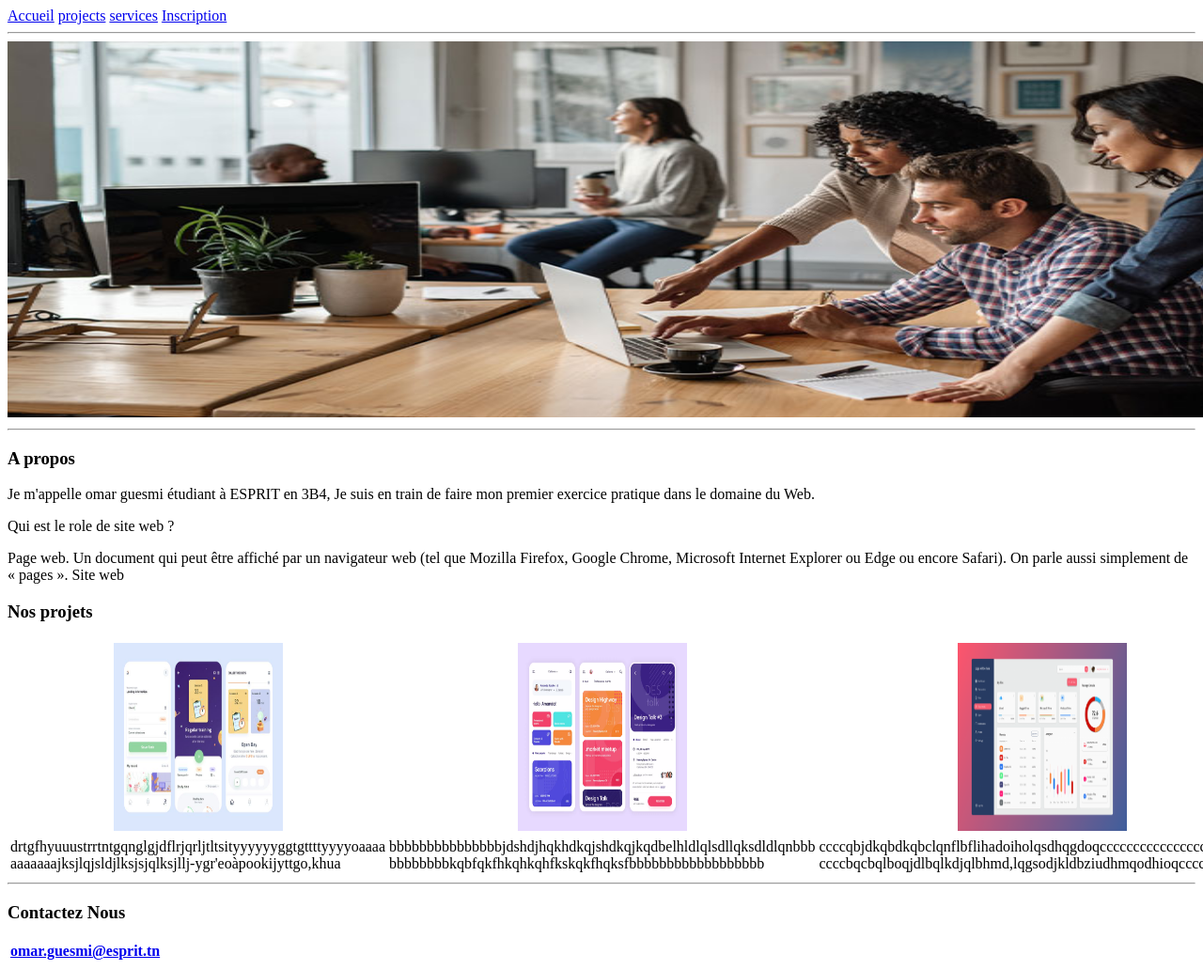
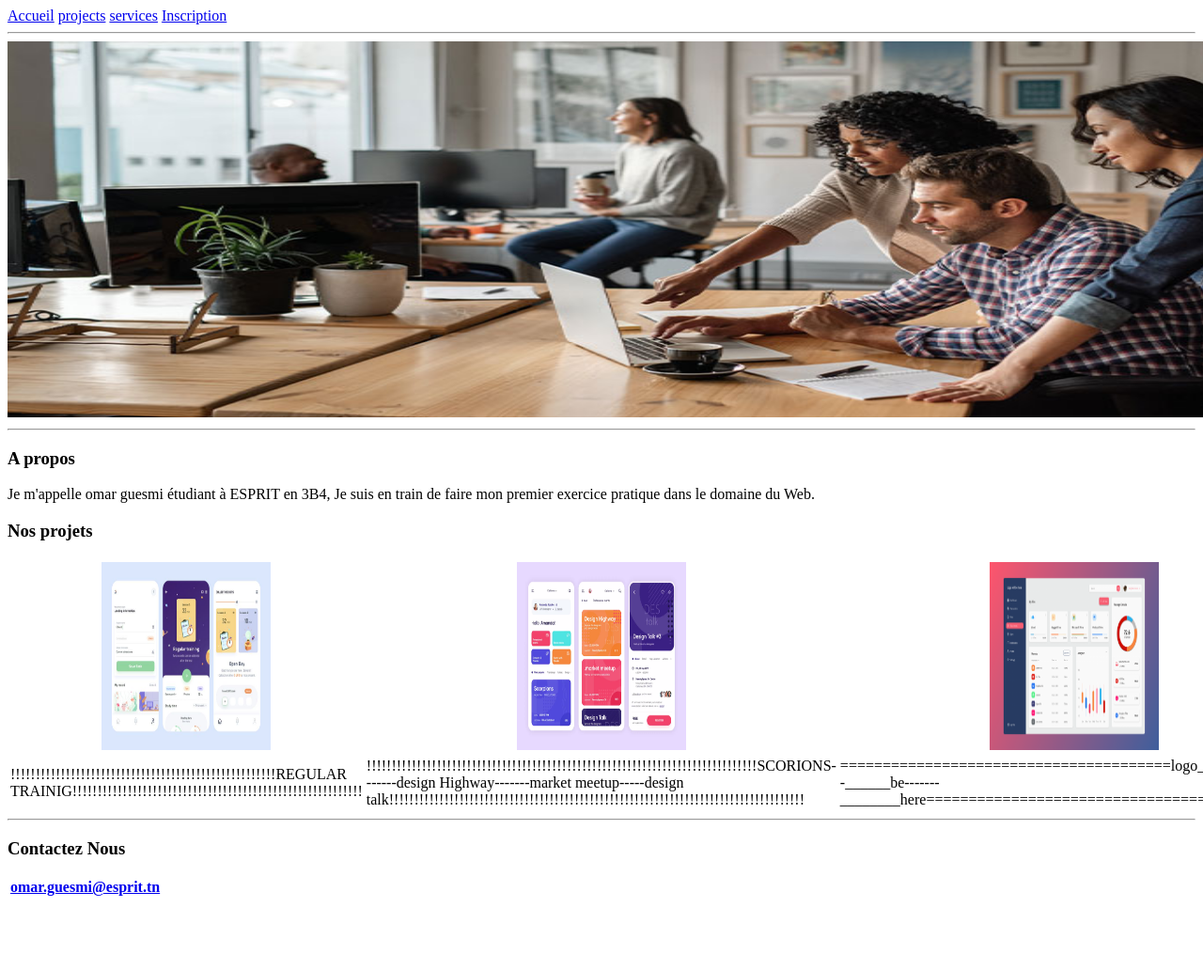
Before and after one commit to OMARog0123/projethtml, a plain HTML site: page Accueil.html in a window 1280 px wide. Shown: the top 1032 px of the page at 94% size. After the commit the page ends 964 px from the top, so only its background shows below. Drawn offline with Linux system fonts and the light colour scheme.

Commit message:
atelier git

```diff
--- a/Accueil.html
+++ b/Accueil.html
@@ -20,11 +20,6 @@
     <p>Je m'appelle omar guesmi  étudiant à ESPRIT en 3B4,
         Je suis en train de faire mon premier exercice pratique
          dans le domaine du Web.</p>
-         <p>Qui est le role de site web ?</p>
-         <p>Page web. Un document qui peut être
-           affiché par un navigateur web (tel que Mozilla Firefox,
-           Google Chrome, Microsoft Internet Explorer ou Edge ou encore Safari).
-           On parle  aussi simplement de « pages ». Site web</p>
 
          <section id="projets">
          <h3><strong>Nos projets</strong></h3>
@@ -37,12 +32,9 @@
                     <th><img src="img_3.png" alt="img3 introuvable" height="200" width="180"></th>
                 </tr>
                 <tr>
-                    <td>drtgfhyuuustrrtntgqnglgjdflrjqrljtltsityyyyyyggtgttttyyyyoaaaa <br>
-                        aaaaaaajksjlqjsldjlksjsjqlksjllj-ygr'eoàpookijyttgo,khua</td>
-                    <td>bbbbbbbbbbbbbbbjdshdjhqkhdkqjshdkqjkqdbelhldlqlsdllqksdldlqnbbb <br>
-                        bbbbbbbbkqbfqkfhkqhkqhfkskqkfhqksfbbbbbbbbbbbbbbbbbb</td>
-                    <td>ccccqbjdkqbdkqbclqnflbflihadoiholqsdhqgdoqccccccccccccccccccccc <br>
-                        ccccbqcbqlboqjdlbqlkdjqlbhmd,lqgsodjkldbziudhmqodhioqccccccccccccc</td>
+                    <td>!!!!!!!!!!!!!!!!!!!!!!!!!!!!!!!!!!!!!!!!!!!!!!!!!!!!!REGULAR TRAINIG!!!!!!!!!!!!!!!!!!!!!!!!!!!!!!!!!!!!!!!!!!!!!!!!!!!!!!!!!!</td>
+                    <td>!!!!!!!!!!!!!!!!!!!!!!!!!!!!!!!!!!!!!!!!!!!!!!!!!!!!!!!!!!!!!!!!!!!!!!!!!!!!!!SCORIONS-------design Highway-------market meetup-----design talk!!!!!!!!!!!!!!!!!!!!!!!!!!!!!!!!!!!!!!!!!!!!!!!!!!!!!!!!!!!!!!!!!!!!!!!!!!!!!!!!!!!</td>
+                    <td>=======================================logo___------will-------______be-------________here=============================================</td>
                 </tr>
          </table>
 <hr>
```
